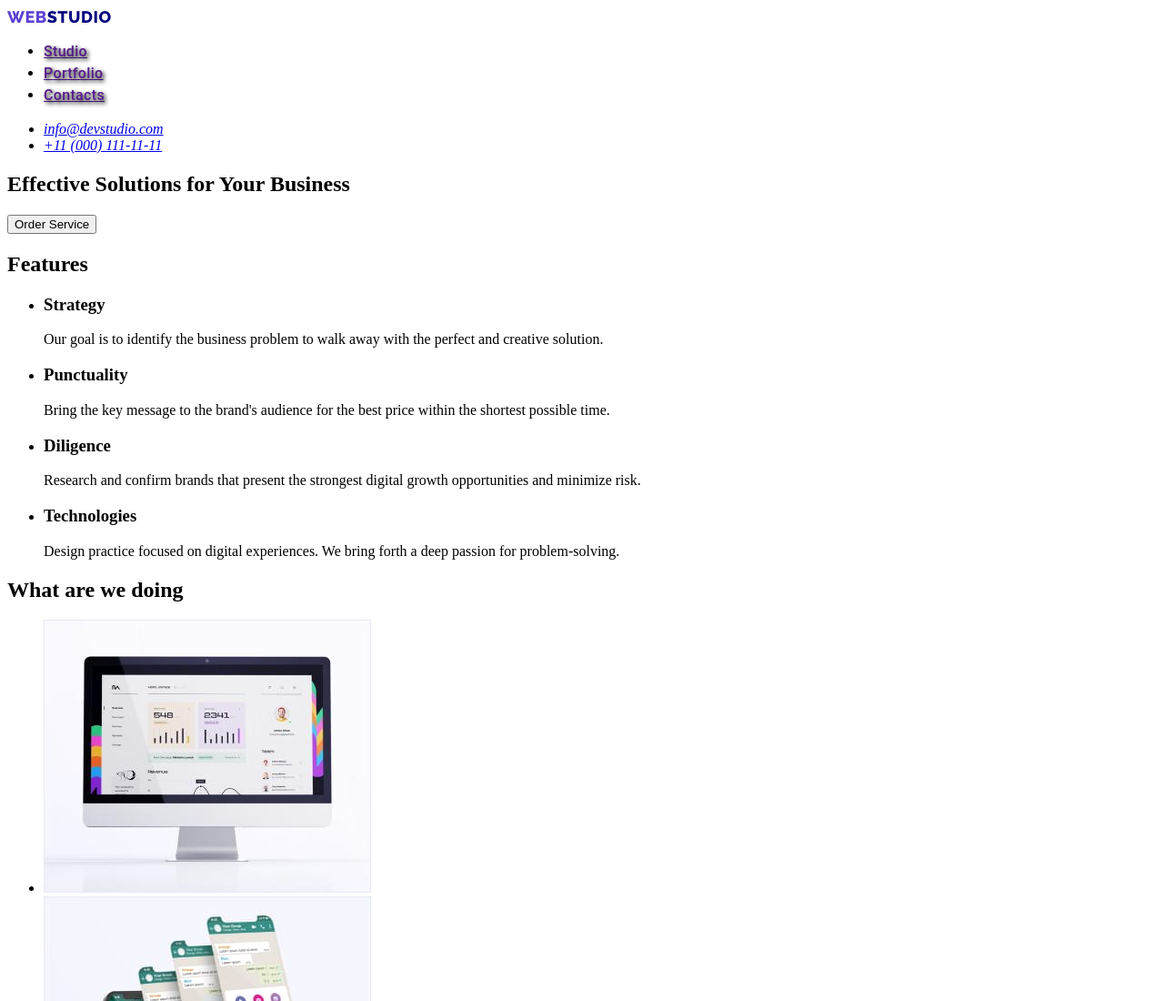
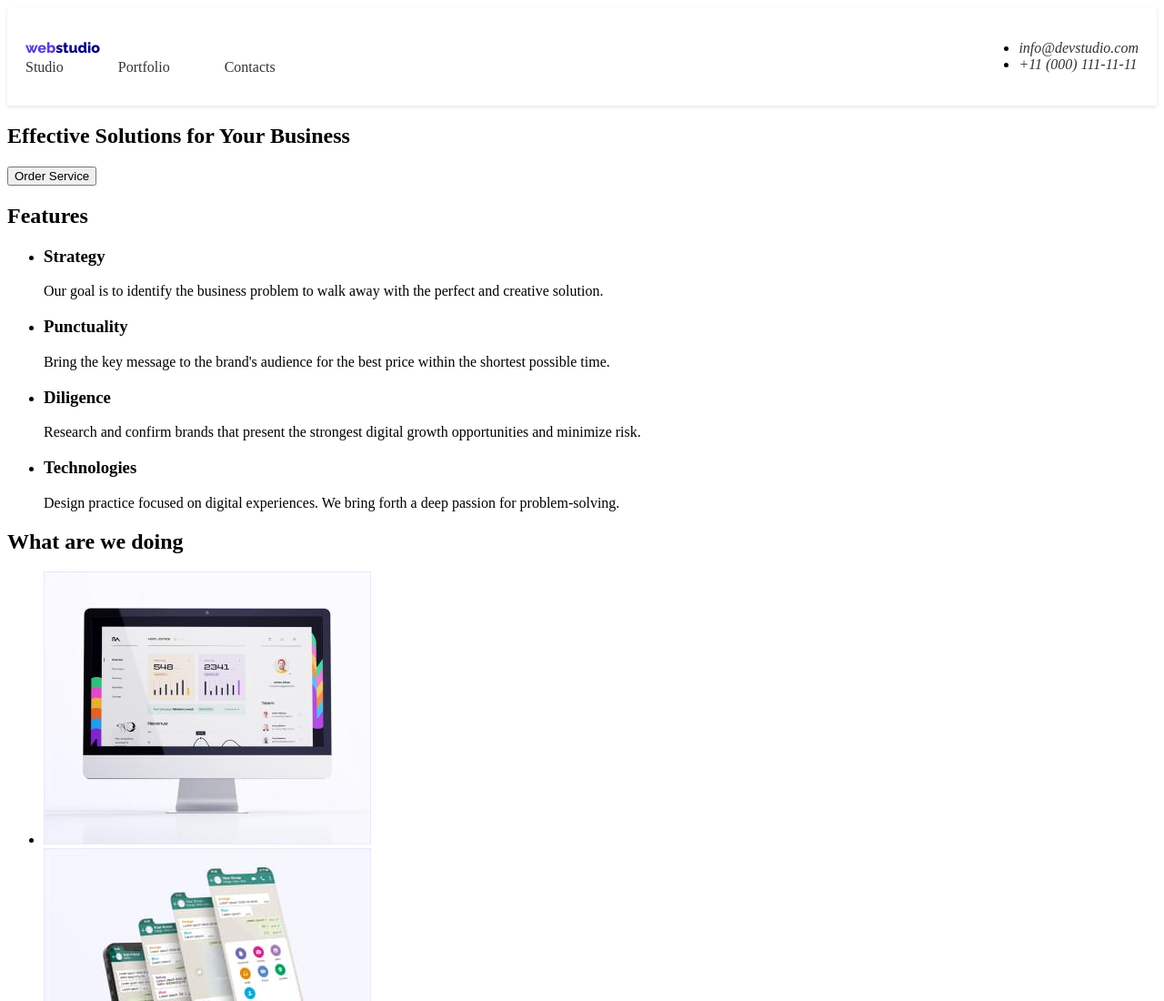
Before and after one commit to Docent12/goit-markup-hw-01, a plain HTML site: page index.html in a window 1280 px wide. Shown: the top 1100 px of the page at 91% size. Drawn offline with Linux system fonts and the light colour scheme.

Commit message:
Update styles.css

```diff
--- a/css/styles.css
+++ b/css/styles.css
@@ -1,5 +1,5 @@
-.logo{ font-family: Raleway ,sans-serif;
-    font-size: 18px;
+/* .logo{ font-family: Raleway ,sans-serif; */
+    /* font-size: 18px;
     font-weight: 800;
     line-height: 21px;
     text-decoration: none;
@@ -21,4 +21,66 @@
     line-height: 24px;
     letter-spacing: 0.02em;
     text-align: left;
+    } */
+
+    header
+    {
+        display: flex;
+        justify-content: space-between;
+        align-items: center;
+        padding: 20px;
+        background-color: #fff;
+        box-shadow: 0 2px 4px rgba(0, 0, 0, 0.1);
     }
+    .logo
+    {   font-family: Raleway ,sans-serif;
+        text-decoration: none;
+        font-size: 16px;
+        font-weight: 500;
+        line-height: 24px;
+    }
+
+      .logo-web {
+        color: #5D3FD3;
+      }
+
+      .logo-studio {
+        color: #000080;
+      }
+
+      .main-navi {
+        display: flex;
+        list-style: none;
+        margin: 0;
+        padding: 0;
+      }
+
+      .main-navi li {
+        margin-left: 60px;
+      }
+
+      .main-navi li:first-child {
+        margin-left: 0;
+      }
+
+      .main-navi li a {
+        text-decoration: none;
+        color: #333;
+        font-size: 16px;
+      }
+
+      .main-navi li a:hover {
+        color: #ff8c00;
+      }
+
+      .main-navi-mail,
+      .main-navi-tel {
+        text-decoration: none;
+        color: #333;
+        font-size: 16px;
+      }
+
+      .main-navi-mail:hover,
+      .main-navi-tel:hover {
+        color: #ff8c00;
+      }
```
